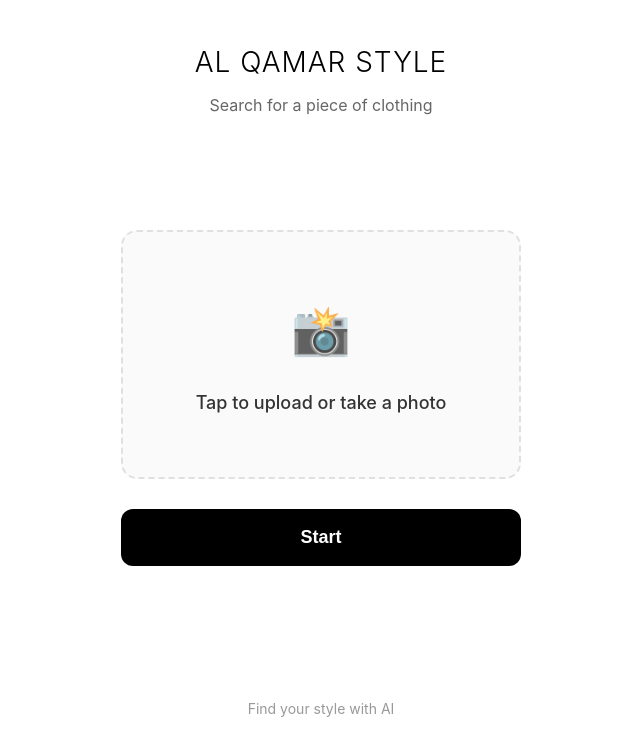
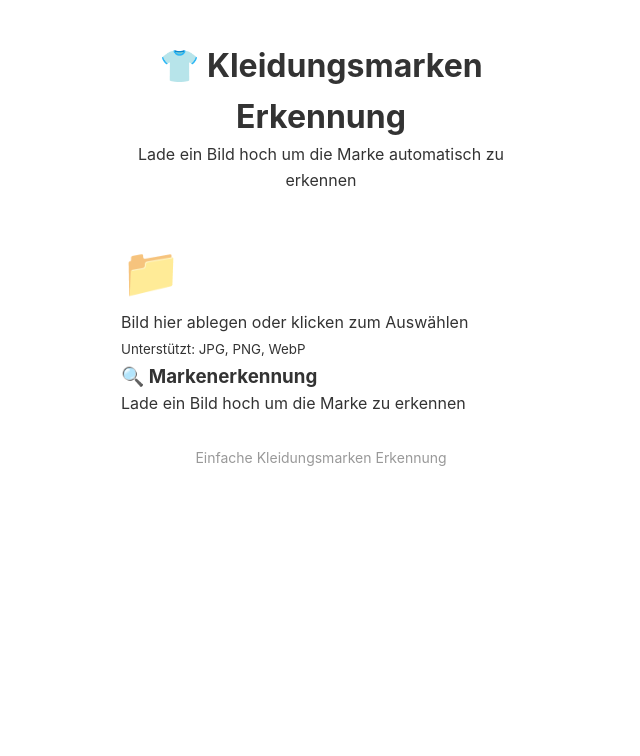
Before and after one commit to ferasbender-rgb/findmystyle-app, a plain HTML site: page index.html in a window 1280 px wide. Shown: the whole page, without its empty margins (319-959 px from the left). Drawn offline with Linux system fonts and the light colour scheme.

Commit message:
Update index.html

```diff
--- a/index.html
+++ b/index.html
@@ -3,40 +3,54 @@
 <head>
     <meta charset="UTF-8">
     <meta name="viewport" content="width=device-width, initial-scale=1.0">
-    <title>FindMyStyle - Klamotten Finder</title>
+    <title>Kleidungsmarken Erkennung</title>
     <link rel="stylesheet" href="styles.css">
 </head>
 <body>
     <div class="container">
         <header>
-            <h1 class="logo">AL QAMAR STYLE</h1>
-            <p class="tagline">Search for a piece of clothing</p>
+            <h1>👕 Kleidungsmarken Erkennung</h1>
+            <p>Lade ein Bild hoch um die Marke automatisch zu erkennen</p>
         </header>
 
-        <!-- Upload Bereich -->
-        <div class="upload-section">
-            <div class="upload-area" id="uploadArea">
-                <input type="file" id="fileInput" accept="image/*" hidden>
-                <div class="upload-placeholder">
-                    <div class="upload-icon">📸</div>
-                    <p class="upload-text">Tap to upload or take a photo</p>
+        <main>
+            <!-- Bild Upload Bereich -->
+            <div class="upload-section">
+                <div class="upload-box" id="uploadBox">
+                    <input type="file" id="imageInput" accept="image/*" hidden>
+                    <div class="upload-content">
+                        <span class="upload-icon">📁</span>
+                        <p>Bild hier ablegen oder klicken zum Auswählen</p>
+                        <small>Unterstützt: JPG, PNG, WebP</small>
+                    </div>
                 </div>
             </div>
 
-            <button class="start-btn" id="startBtn">Start</button>
-        </div>
+            <!-- Vorschau Bereich -->
+            <div class="preview-section" id="previewSection" style="display: none;">
+                <h3>Bild Vorschau</h3>
+                <div class="preview-container">
+                    <img id="imagePreview" src="#" alt="Vorschau">
+                </div>
+            </div>
 
-        <!-- Ergebnisse Bereich -->
-        <div id="results" class="results-section">
-            <div class="loading" id="loading" style="display: none;">
-                <div class="spinner"></div>
-                <p>Searching for matches...</p>
+            <!-- Markenerkennungs-Bereich -->
+            <div class="brand-detection-section">
+                <h3>🔍 Markenerkennung</h3>
+                <div id="brandResult" class="brand-result">
+                    <p>Lade ein Bild hoch um die Marke zu erkennen</p>
+                </div>
             </div>
-            <div id="resultsContent"></div>
-        </div>
+
+            <!-- Ergebnisse Bereich -->
+            <div class="results-section" id="resultsSection" style="display: none;">
+                <h3>📊 Ergebnisse</h3>
+                <div id="resultsContent"></div>
+            </div>
+        </main>
 
         <footer>
-            <p>Find your style with AI</p>
+            <p>Einfache Kleidungsmarken Erkennung</p>
         </footer>
     </div>
 
```
